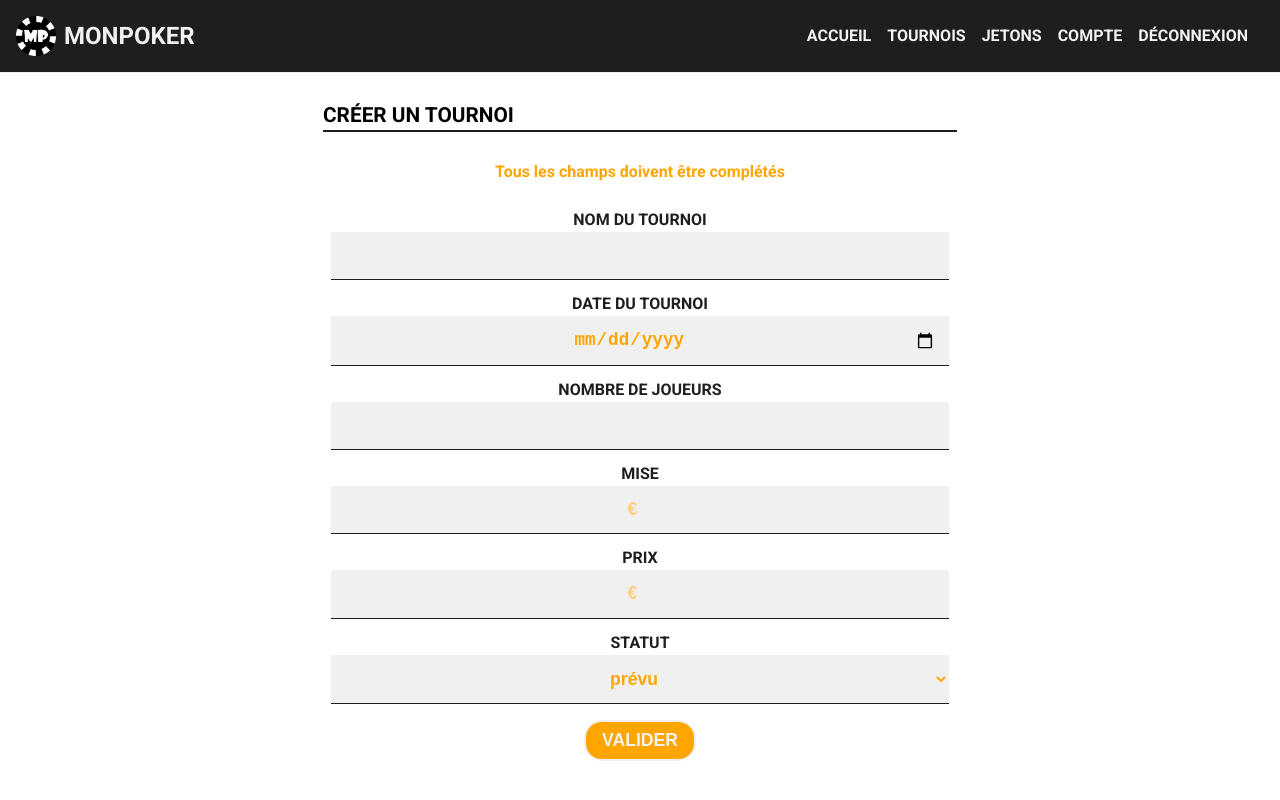
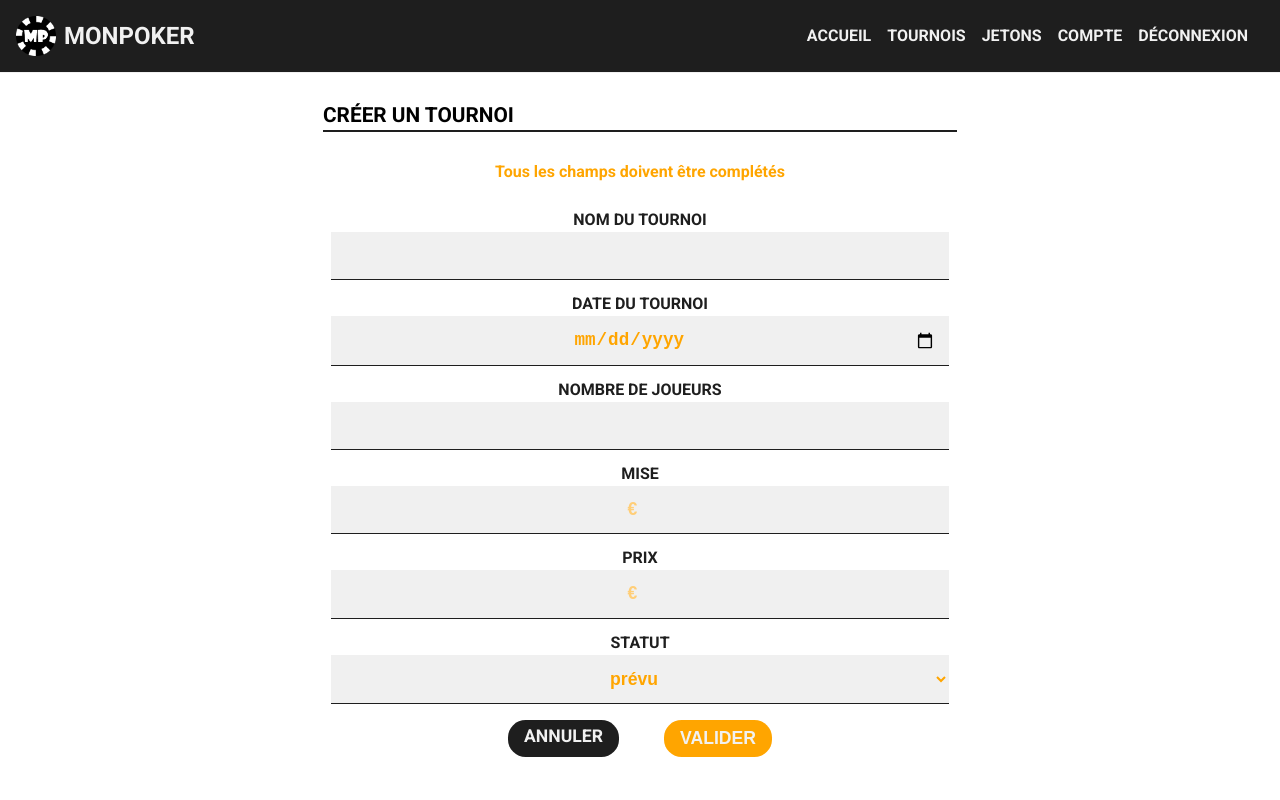
Before and after one commit to juan5987/monpoker-react, a React (Create React App) app: page /create/tournament in a window 1280 px wide. Built offline with nearby package versions, Linux system fonts and the light colour scheme.

Commit message:
added cancel button to go back to tournaments list

```diff
--- a/src/pages/CreateTournament.tsx
+++ b/src/pages/CreateTournament.tsx
@@ -1,6 +1,7 @@
 import React, { useState } from 'react'
 import { useForm } from "react-hook-form"
 import { createTournament } from '../services/apiCreateTournament'
+import { Link } from 'react-router-dom'
 import { ITournament } from '../types/tournament'
 import '../styles/create-tournament.sass'
 import '../styles/create-tournament-desktop.sass'
@@ -74,7 +75,10 @@ const CreateTournament = () => {
                         <option className='createtournament__form__element__input__option' value="terminé">terminé</option>
                     </select>
                 </div>
-                <button className='createtournament__form__submit' type="submit">Valider</button>
+                <div className="createtournament__form__buttons">
+                    <Link to="/tournaments" className='createtournament__form__cancel'>Annuler</Link>
+                    <button className='createtournament__form__submit' type="submit">Valider</button>
+                </div>
             </form>
             {
                 apiError && <div className='createtournament__apiError'>
--- a/src/styles/create-tournament-desktop.sass
+++ b/src/styles/create-tournament-desktop.sass
@@ -2,3 +2,8 @@
     .createtournament
         width: 650px
         margin: 0 auto
+
+        &__form
+            &__buttons
+                width: 50%
+                margin: 0 auto
--- a/src/styles/create-tournament.sass
+++ b/src/styles/create-tournament.sass
@@ -76,10 +76,13 @@
                 &::placeholder
                     color: rgb(255, 206, 120)
 
+        &__buttons
+            display: flex
+            justify-content: space-between
+
         &__submit
             margin: 0 auto
             padding: .5rem 1rem
-            border: 2px solid rgb(241,241,241)
             background-color: orange
             color: rgb(241,241,241)
             font-weight: bold
@@ -90,7 +93,23 @@
             border-radius: 1em
 
             &:hover
-                background-color: rgb(30,30,30)
+                background-color: rgb(255, 195, 98)
+                color: rgb(240, 240, 240)
+
+        &__cancel
+            margin: 0 auto
+            padding: .5rem 1rem
+            background-color: rgb(30,30,30)
+            color: rgb(241,241,241)
+            font-weight: bold
+            font-size: 1.1rem
+            text-transform: uppercase
+            cursor: pointer
+            transition: all .2s ease-in-out
+            border-radius: 1em
+
+            &:hover
+                background-color: rgb(101, 101, 101)
                 color: rgb(240, 240, 240)
 
 
```
